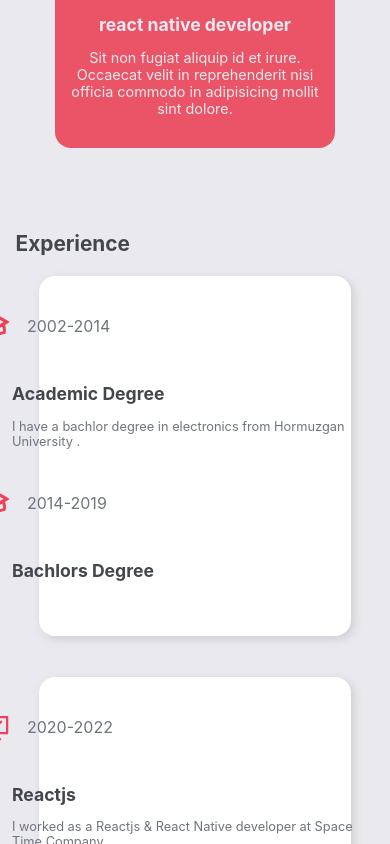
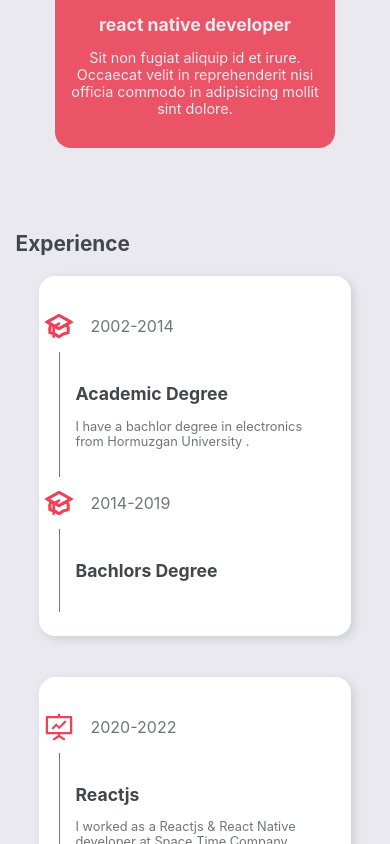
Before and after one commit to hadis-soleymani/myBlog, a Next.js app: page / in a window 390 px wide. Shown: the part 2181-3025 px from the top of the page. Built offline with nearby package versions, Linux system fonts and the light colour scheme; a web font is replaced by a local one.

Commit message:
experience edit media query

```diff
--- a/styles/experience.module.css
+++ b/styles/experience.module.css
@@ -58,6 +58,9 @@
   .card_container {
     width: 80vw;
   }
+  .icon_date_container p {
+    width: 70vw;
+  }
 }
 
 @media (max-width: 1200px){
```
